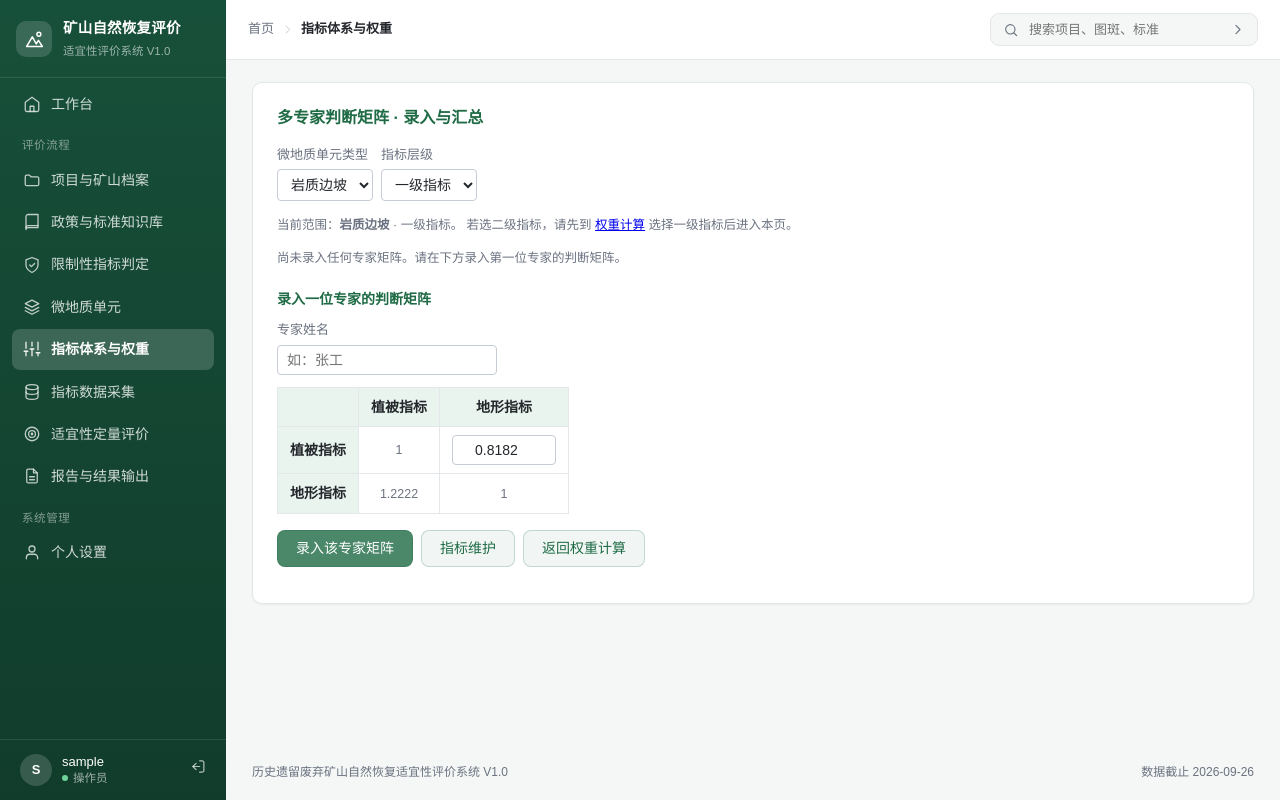
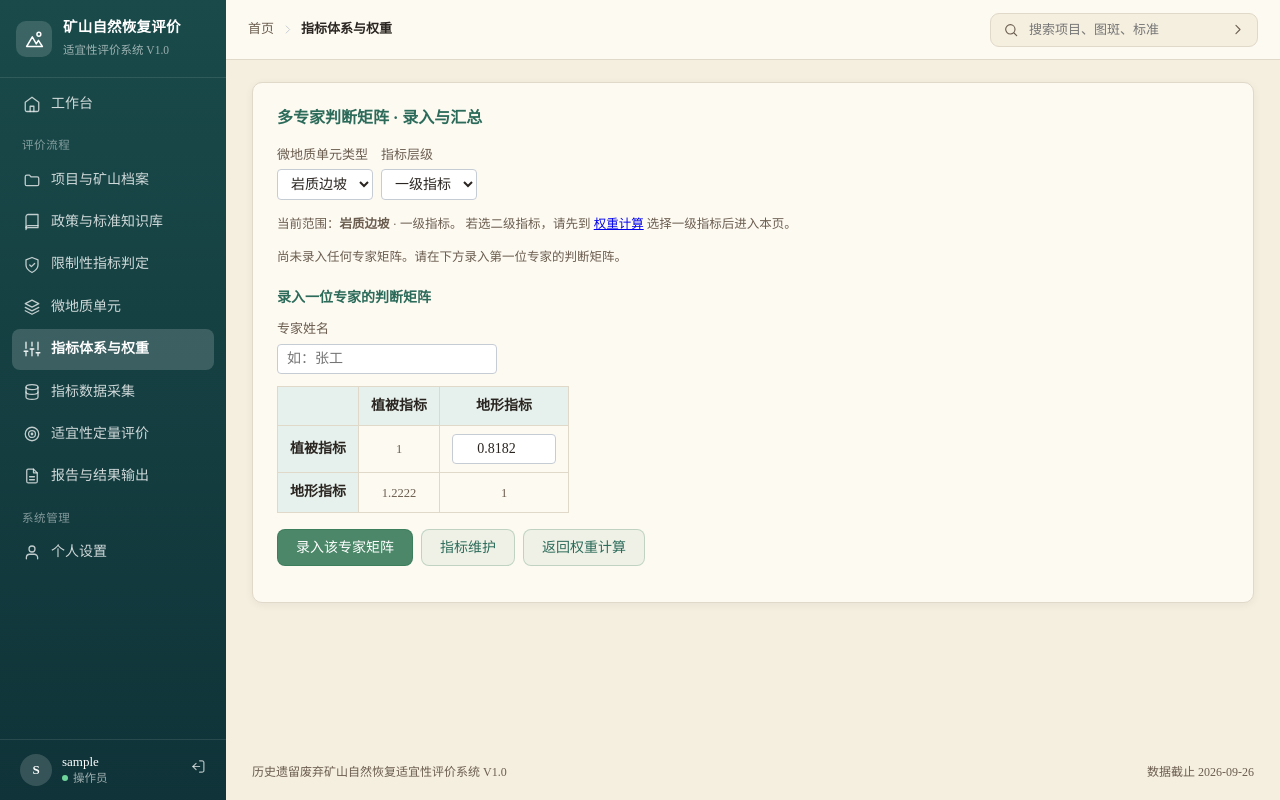
Before and after one commit to YouthK923/mine-restoration-copyright, a Flask app: page /ahp/experts in a window 1280 px wide. Run offline with Flask 3, Linux system fonts and the light colour scheme; the visitor is signed in with stand-in values (Sample User, id 1); data that the repository does not hold is empty.

Commit message:
界面：全局主题改为青绿山水风格，横幅换真实风景图，修复大屏右侧留白

```diff
--- a/app/templates/base.html
+++ b/app/templates/base.html
@@ -8,23 +8,23 @@
   <style>
     /* ---------- 设计变量：绿色主色 + 中性灰阶 ---------- */
     :root {
-      --accent: #1f6b45;            /* 主色：深绿，呼应自然恢复主题 */
-      --accent-hover: #185738;
-      --accent-soft: #e9f4ee;
-      --side-1: #17503a;            /* 侧边栏渐变起止色 */
-      --side-2: #113c2b;
-      --danger: #b3261e;
-      --danger-soft: #fdecea;
-      --ok: #1e6b3a;
-      --ok-soft: #eaf6ef;
-      --todo: #d98324;              /* 待办角标 */
-      --ink: #23262b;
-      --ink-soft: #6b7280;
-      --line: #e3e7ea;
-      --surface: #ffffff;
-      --canvas: #f4f7f5;
+      --accent: #2c6b5a;            /* 主色：青绿，千里江山石绿偏青 */
+      --accent-hover: #1e5548;
+      --accent-soft: #e6f0ec;
+      --side-1: #1a4a4a;            /* 侧边栏：深青墨 */
+      --side-2: #0f3338;
+      --danger: #a0392a;            /* 朱砂红 */
+      --danger-soft: #fbeae6;
+      --ok: #2c6b5a;
+      --ok-soft: #e6f0ec;
+      --todo: #c08a3e;              /* 赭石色待办 */
+      --ink: #2a2520;               /* 深褐墨色 */
+      --ink-soft: #6b5d4f;          /* 褐灰 */
+      --line: #e0d8c8;              /* 绢本边线 */
+      --surface: #fdfaf2;           /* 暖白绢本 */
+      --canvas: #f5efe0;            /* 绢本米黄背景 */
       --radius: 10px;
-      --shadow: 0 1px 2px rgba(0, 0, 0, .05);
+      --shadow: 0 2px 8px rgba(42, 37, 32, .06);
       --header-h: 60px;
       --nav-w: 226px;
     }
@@ -33,7 +33,7 @@
     html, body { margin: 0; padding: 0; }
 
     body {
-      font-family: "Microsoft YaHei", "PingFang SC", "SimSun", sans-serif;
+      font-family: "Microsoft YaHei", "PingFang SC", "Noto Serif SC", "SimSun", serif;
       font-size: 14px;
       line-height: 1.6;
       color: var(--ink);
@@ -326,7 +326,7 @@
       min-width: 0;
       padding: 22px 26px 26px;
     }
-    .container { max-width: 1120px; }
+    .container { max-width: none; width: 100%; }
 
     /* ---------- 页脚 ---------- */
     .app-foot {
@@ -690,11 +690,11 @@
       /* 左侧压深保证文字可读，右侧透出远山插画；
          背景按底部对齐，避免远山被居中裁掉 */
       background:
-        linear-gradient(100deg, rgba(9, 40, 27, .92) 0%,
-                                rgba(11, 48, 33, .68) 50%,
-                                rgba(11, 48, 33, .06) 100%),
-        url("{{ url_for('static', filename='hero.svg') }}")
-        center bottom / cover no-repeat;
+        linear-gradient(100deg, rgba(15, 40, 45, .90) 0%,
+                                rgba(20, 55, 58, .55) 45%,
+                                rgba(20, 55, 58, .12) 100%),
+        url("{{ url_for('static', filename='hero_landscape.jpg') }}")
+        center center / cover no-repeat;
       color: #fff;
     }
     .hero__body { max-width: 720px; }
```
